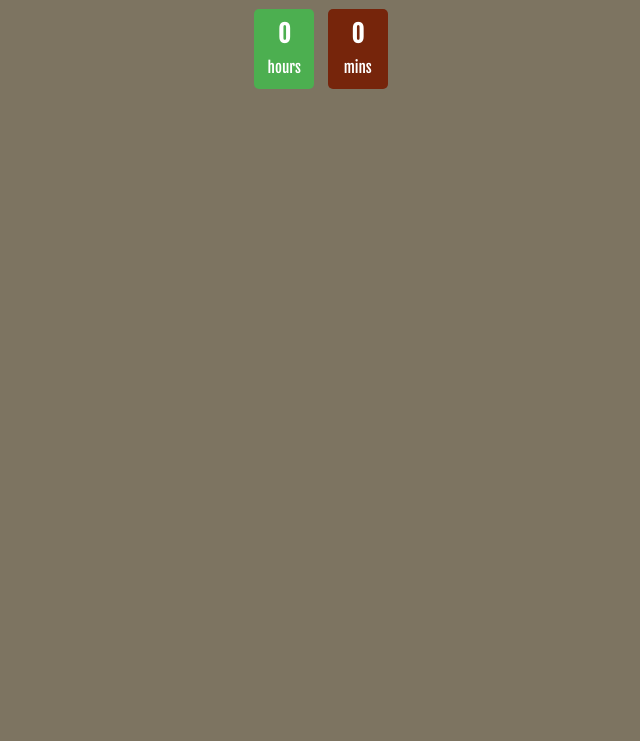
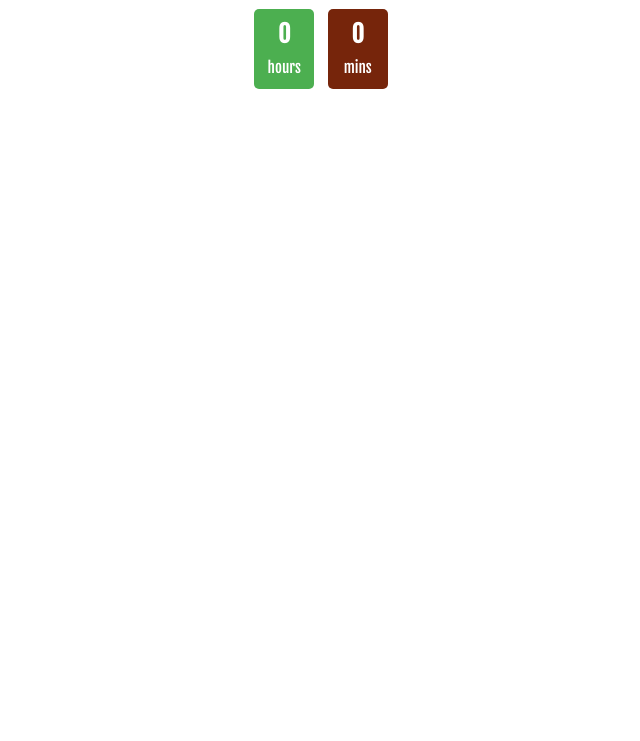
Before and after one commit to BeautifulInsitesInc/NotionWidget-work_hours_left, a plain HTML site: page index.html in a window 1280 px wide. Shown: the part 59-800 px from the top of the page, without its empty margins (314-954 px from the left). Drawn offline with Linux system fonts and the light colour scheme.

Commit message:
Update index.html

```diff
--- a/index.html
+++ b/index.html
@@ -11,7 +11,7 @@
         body{
             text-align: center;
             font-family: 'Fjalla One', sans-serif;
-            background-color: #7D7461;
+
 
         }
         .box{
```
